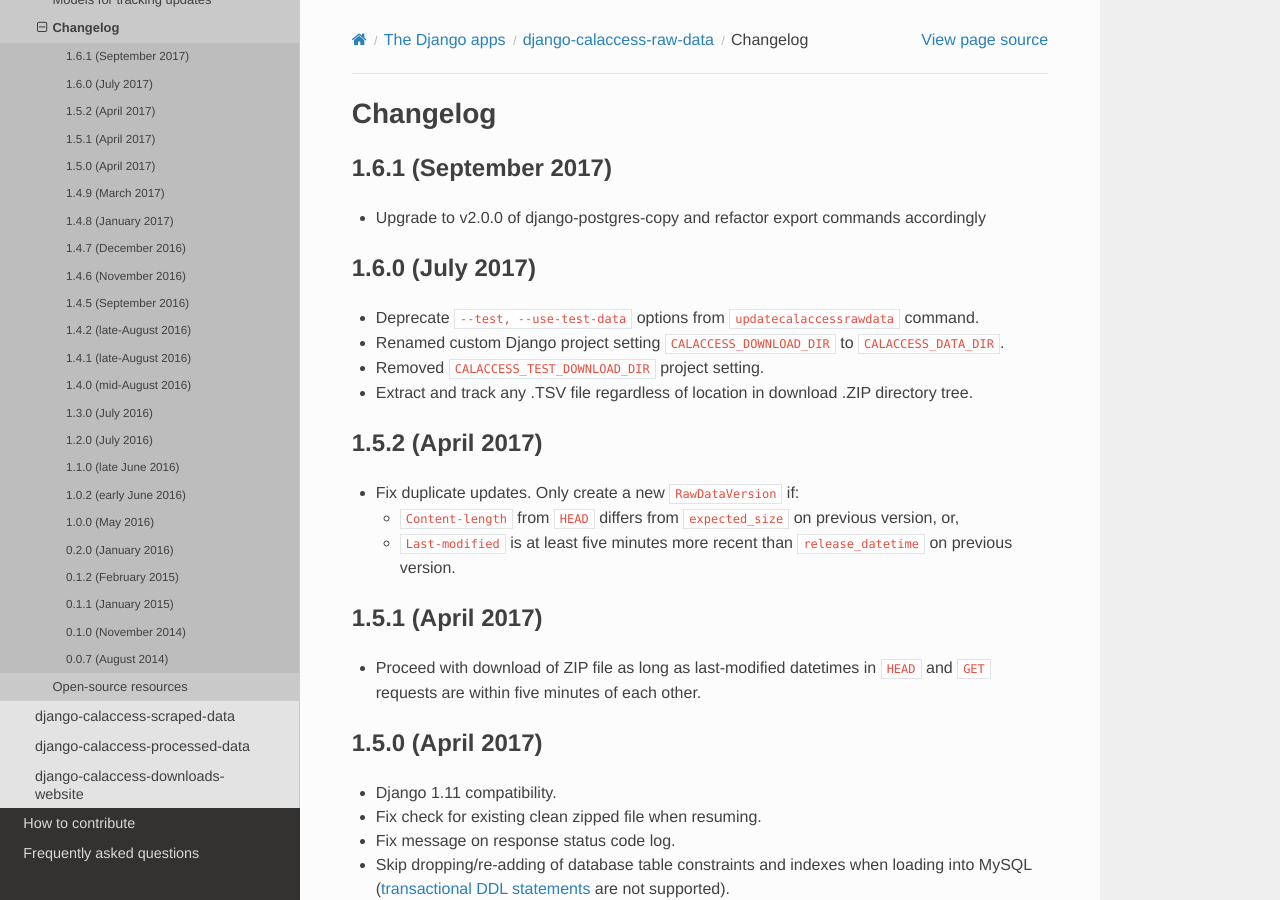
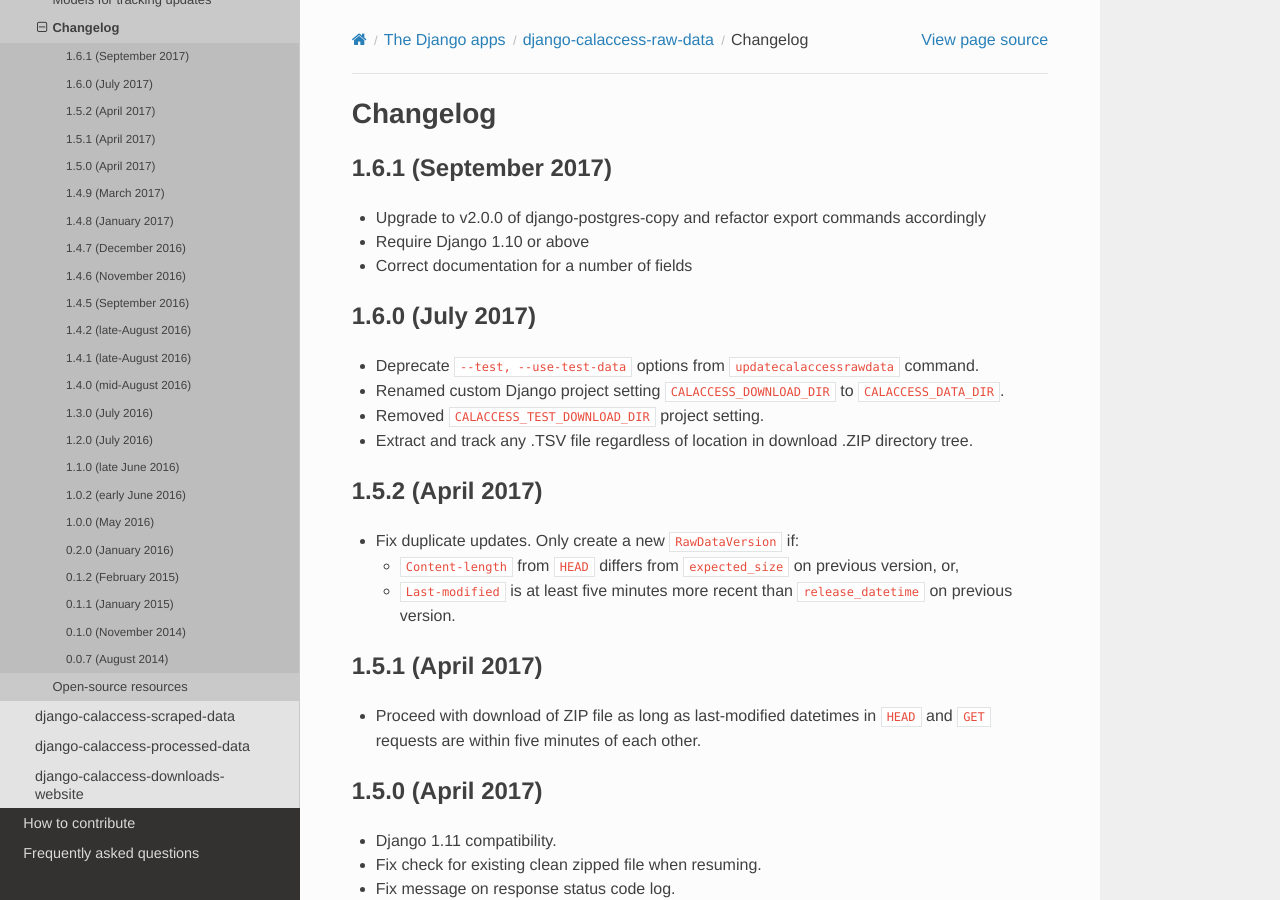
Before and after one commit to palewire/django-calaccess-technical-documentation, a Sphinx documentation site: the page built from docs/apps/calaccess_raw/changelog.rst, in a window 1280 px wide and 900 px high. Built offline with Sphinx 7.4.7 and the Read the Docs theme 2.0.0, drawn with Linux system fonts in a browser that asks for light colours.

Commit message:
More changelog

```diff
--- a/docs/apps/calaccess_raw/changelog.rst
+++ b/docs/apps/calaccess_raw/changelog.rst
@@ -5,6 +5,8 @@ Changelog
 ----------------------
 
 * Upgrade to v2.0.0 of django-postgres-copy and refactor export commands accordingly
+* Require Django 1.10 or above
+* Correct documentation for a number of fields
 
 1.6.0 (July 2017)
 ---------------------
```
